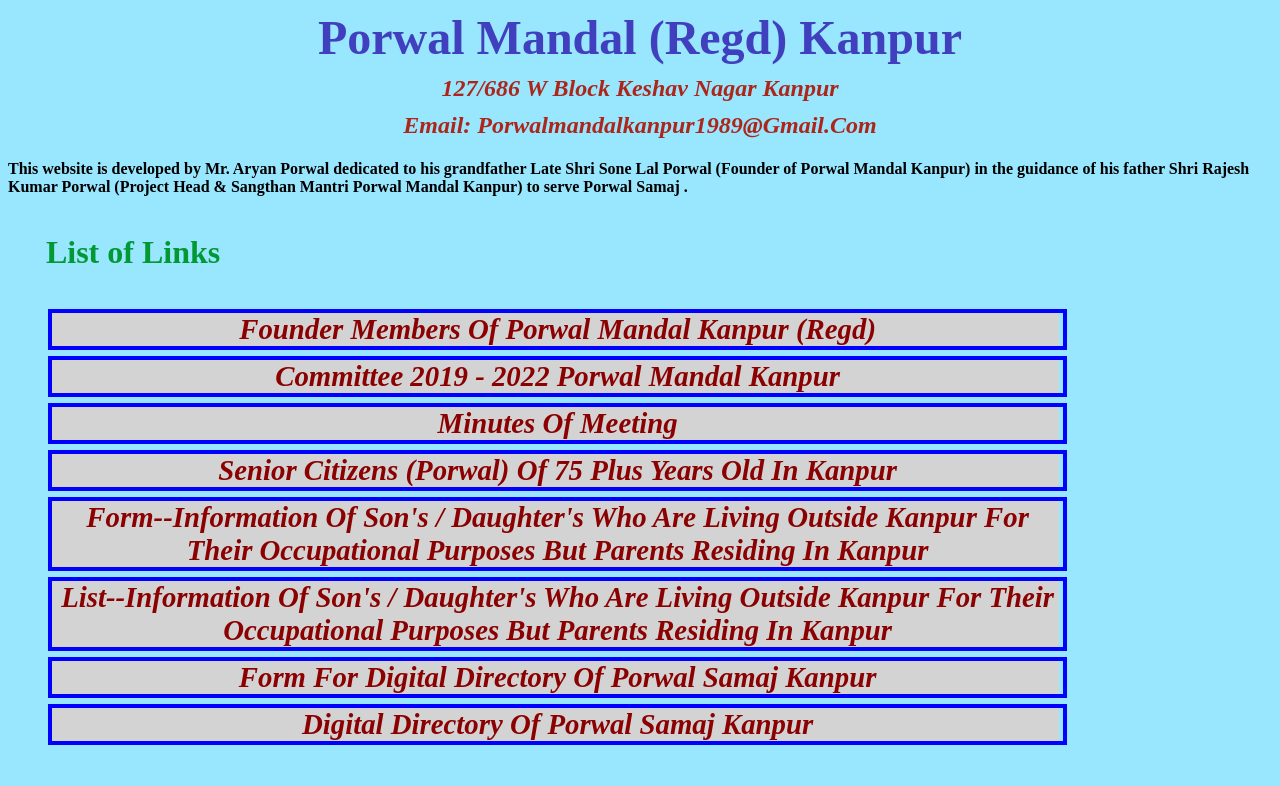
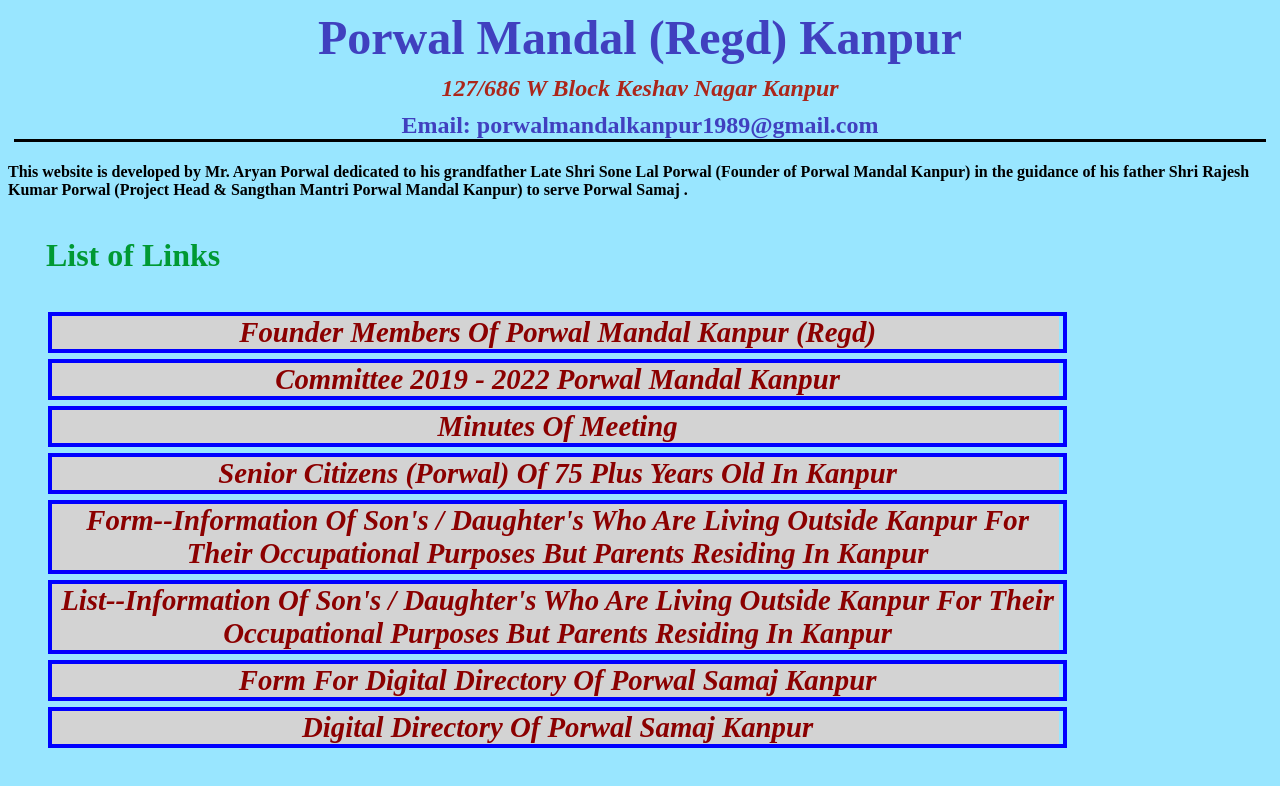
Before and after one commit to Porwalmandalkanpur/rkp, a plain HTML site: page index.html in a window 1280 px wide. Drawn offline with Linux system fonts and the light colour scheme.

Commit message:
Update index.html

```diff
--- a/index.html
+++ b/index.html
@@ -16,7 +16,7 @@
 
 	<h2>127/686 W Block Keshav Nagar Kanpur</h2>
 
-	<h2>Email: porwalmandalkanpur1989@gmail.com</h2>
+	<h3>Email: porwalmandalkanpur1989@gmail.com</h3>
 
 	<h4>This website is developed by Mr. Aryan Porwal dedicated to his grandfather Late Shri Sone Lal Porwal (Founder of Porwal Mandal Kanpur) in the guidance of his father Shri Rajesh Kumar Porwal (Project Head & Sangthan Mantri Porwal Mandal Kanpur) to serve Porwal Samaj .</h4>
 
```
